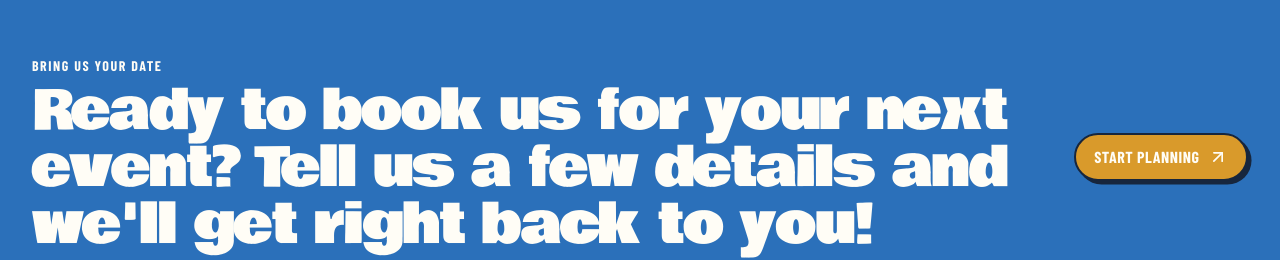
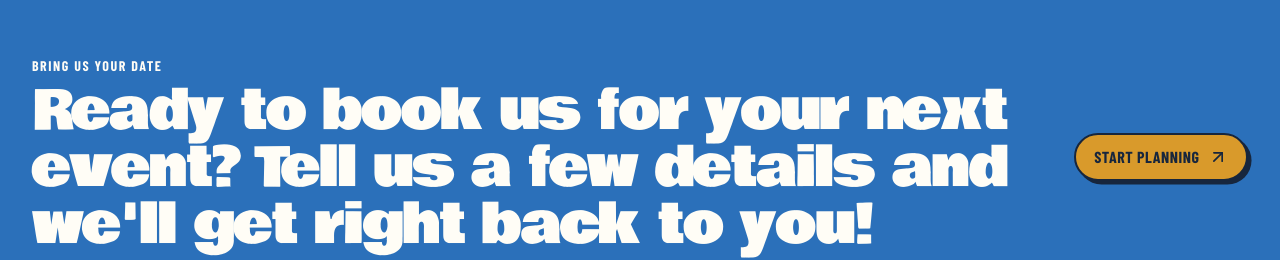
Before and after one commit to RayanSiraj/abouttimecreamery, a Next.js app: page /about in a window 1280 px wide. Shown: the part 1440-1700 px from the top of the page. Built offline with nearby package versions, Linux system fonts and the light colour scheme; a web font is replaced by a local one.

Commit message:
fix: preserve button text contrast

```diff
--- a/app/globals.css
+++ b/app/globals.css
@@ -190,10 +190,12 @@ select {
 
 .button--gold {
   background: var(--potato-gold);
+  color: var(--truck-night);
 }
 
 .button--paper {
   background: var(--paper-white);
+  color: var(--truck-night);
 }
 
 .hero {
```
